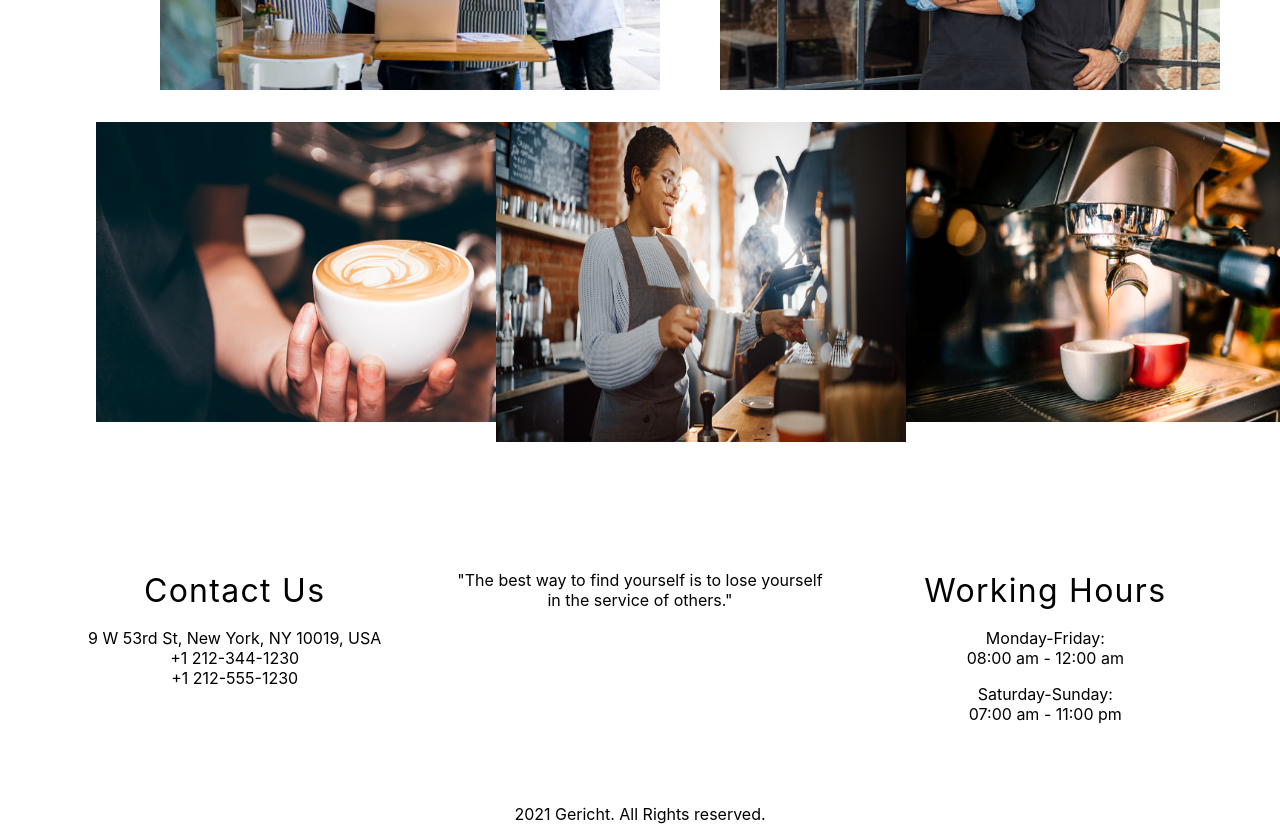
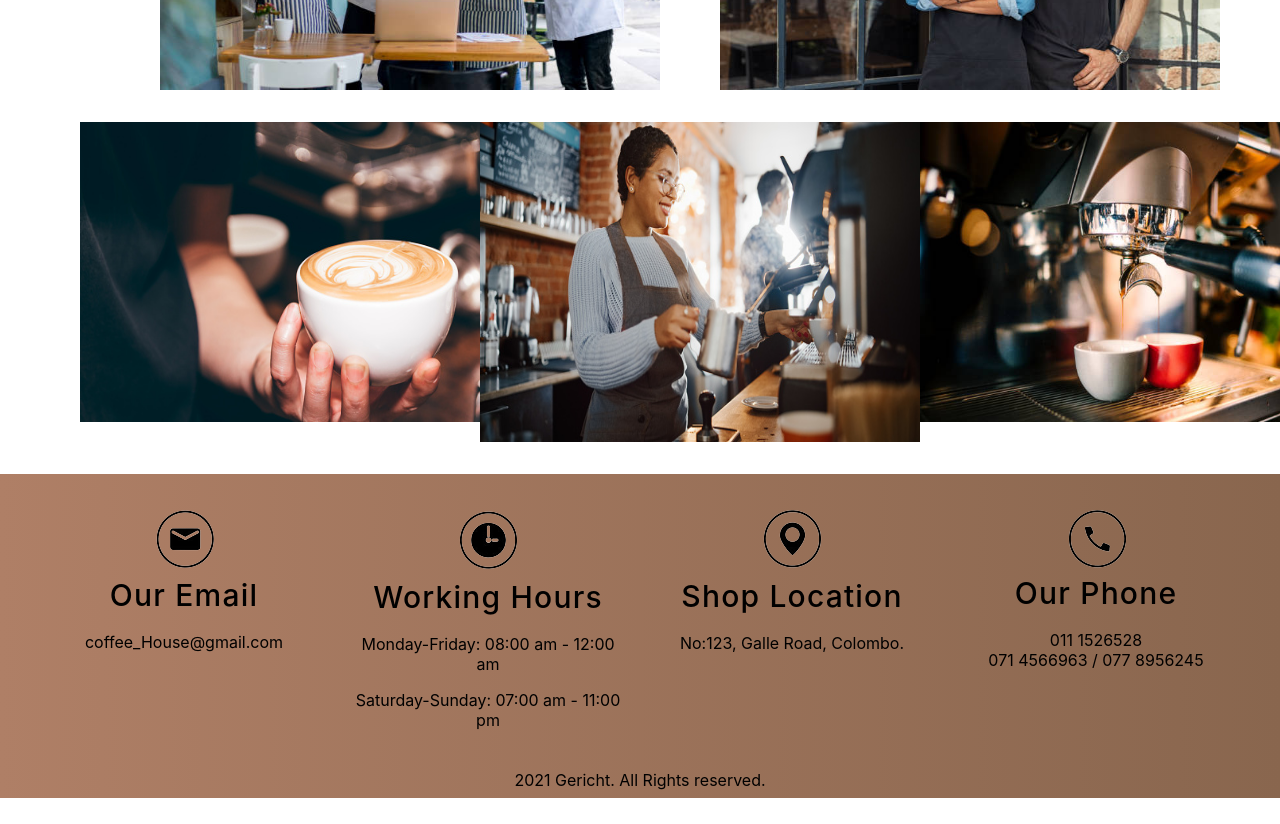
Before and after one commit to PamodaSilva/Final-Project-CoffeeHouse, a React (Create React App) app: page / in a window 1280 px wide. Shown: the part 2720-3544 px from the top of the page. After the commit the page ends 3518 px from the top, so only its background shows below. Built offline with nearby package versions, Linux system fonts and the light colour scheme.

Commit message:
Create Footer on Home Page and edit gallery

```diff
--- a/src/root/frontend/Home/Gallery/Gallery.css
+++ b/src/root/frontend/Home/Gallery/Gallery.css
@@ -25,7 +25,7 @@
 .image-set3 {
   display: grid;
   grid-template-columns: repeat(3, 1fr);
-  margin-left: 6em;
+  margin-left: 5em;
   margin-bottom: 2em;
 }
 
@@ -62,7 +62,7 @@
 
 .Pic7 {
   height: 320px;
-  width: 410px;
+  width: 440px;
 }
 
 .Pic8 {
--- a/src/root/frontend/components/Footer.css
+++ b/src/root/frontend/components/Footer.css
@@ -1,4 +1,4 @@
-.app__footer {
+.footer {
     width: 100%;
     position: relative;
     z-index: 1;
@@ -8,98 +8,79 @@
     align-items: center;
     flex-direction: column;
 
-    background: var(--color-black);
+    background: linear-gradient(90deg, #AF7F66 0%, #89664E 100%);
     padding-top: 0;
+
 }
 
-.app__footer-links {
+.footer-links {
     width: 100%;
     display: flex;
     justify-content: space-between;
     align-items: flex-start;
+    margin-top: 1em;
 
-    margin-top: 5rem;
     padding: 0 2rem;
 }
 
-.app__footer-links_contact,
-.app__footer-links_logo,
-.app__footer-links_work {
+.footer-links_contact,
+.footer-links_email,
+.footer-links_location,
+.footer-links_work {
     flex: 1;
     margin: 1rem;
     text-align: center;
 }
 
-.app__footer-links_logo img:first-child {
-    width: 210px;
-    margin-bottom: 0.75rem;
-}
-
-
-.app__footer-links_work p:nth-child(2n + 1) {
+.footer-links_work p:nth-child(2n + 1) {
     margin-bottom: 1rem;
 }
 
-.app__footer-links_icons {
-    margin-top: 0.5rem;
-}
-
-.app__footer-links_icons svg {
-    color: var(--color-white);
-    margin: 0.5rem;
-    font-size: 24px;
-    cursor: pointer;
-}
-
-.app__footer-links_icons svg:hover {
-    color: var(--color-golden);
-}
-
-.app__footer-headtext {
-    font-family: var(--font-base);
-    color: var(--color-white);
-    font-weight: 400;
+.footer-headtext {
+    color: black;
+    font-weight: 500;
     letter-spacing: 0.04em;
     text-transform: capitalize;
-    font-size: 32px;
-    line-height: 41.6px;
+    font-size: 30px;
+    line-height: 41px;
     margin-bottom: 1rem;
 }
 
 .footer__copyright {
-    margin-top: 3rem;
+    margin-top: 1.5em;
+    margin-bottom: .5em;
 }
 
 @media screen and (min-width: 2000px) {
-    .app__footer-headtext {
+    .footer-headtext {
         font-size: 51px;
         line-height: 61.6px;
     }
 }
 
 @media screen and (max-width: 1150px) {
-    .app__footer-links {
+    .footer-links {
         align-items: center;
         flex-direction: column;
         padding: 0;
     }
 
-    .app__footer-links_contact,
-    .app__footer-links_logo,
-    .app__footer-links_work {
+    .footer-links_contact,
+    .footer-links_logo,
+    .footer-links_work {
         margin: 2rem 0;
         width: 100%;
     }
 }
 
 @media screen and (max-width: 650px) {
-    .app__footer {
+    .footer {
         padding: 0 0 2rem 0;
     }
 }
 
 @media screen and (max-width: 350px) {
-    .app__footer-links_logo img:first-child {
+    .footer-links_logo img:first-child {
         width: 80%;
     }
 }
--- a/src/root/frontend/components/Footer.js
+++ b/src/root/frontend/components/Footer.js
@@ -1,34 +1,46 @@
 import React from 'react'
 import FooterOverlay from './FooterOverlay';
 import './Footer.css';
+import Footer1 from '../images/Footer1.png';
+import Footer2 from '../images/Footer2.png';
+import Footer3 from '../images/Footer3.png';
+import Footer4 from '../images/Footer4.png';
 
 function Footer() {
   return (
-    <div className="app__footer section__padding" id="login">
+    <div className="footer section__padding" id="login">
     <FooterOverlay />
-    <div className="app__footer-links">
-      <div className="app__footer-links_contact">
-        <h1 className="app__footer-headtext">Contact Us</h1>
-        <p className="p__opensans">9 W 53rd St, New York, NY 10019, USA</p>
-        <p className="p__opensans">+1 212-344-1230</p>
-        <p className="p__opensans">+1 212-555-1230</p>
+    <div className="footer-links">
+      <div className="footer-links_email">
+        <img src={Footer1} alt="Footer Photo1" />
+        <h1 className="footer-headtext"> Our Email </h1>
+        <p> coffee_House@gmail.com </p>
       </div>
 
-      <div className="app__footer-links_logo">
-        <p className="p__opensans">&quot;The best way to find yourself is to lose yourself in the service of others.&quot;</p>
+      <div className="footer-links_work">
+        <img src={Footer2} alt="Footer Photo2" />
+        <h1 className="footer-headtext">Working Hours</h1>
+        <p> Monday-Friday: 08:00 am - 12:00 am</p>
+        <p> Saturday-Sunday: 07:00 am - 11:00 pm</p>
       </div>
 
-      <div className="app__footer-links_work">
-        <h1 className="app__footer-headtext">Working Hours</h1>
-        <p className="p__opensans">Monday-Friday:</p>
-        <p className="p__opensans">08:00 am - 12:00 am</p>
-        <p className="p__opensans">Saturday-Sunday:</p>
-        <p className="p__opensans">07:00 am - 11:00 pm</p>
+      <div className="footer-links_location">
+        <img src={Footer3} alt="Footer Photo3" />
+        <h1 className="footer-headtext"> Shop Location </h1>
+        <p> No:123, Galle Road, Colombo. </p>
       </div>
+
+      <div className="footer-links_contact">
+        <img src={Footer4} alt="Footer Photo4" />
+        <h1 className="footer-headtext"> Our Phone </h1>
+        <p> 011 1526528 </p>
+        <p> 071 4566963 / 077 8956245 </p>
+      </div>
+
     </div>
 
     <div className="footer__copyright">
-      <p className="p__opensans">2021 Gericht. All Rights reserved.</p>
+      <p >2021 Gericht. All Rights reserved.</p>
     </div>
 
   </div>
```
